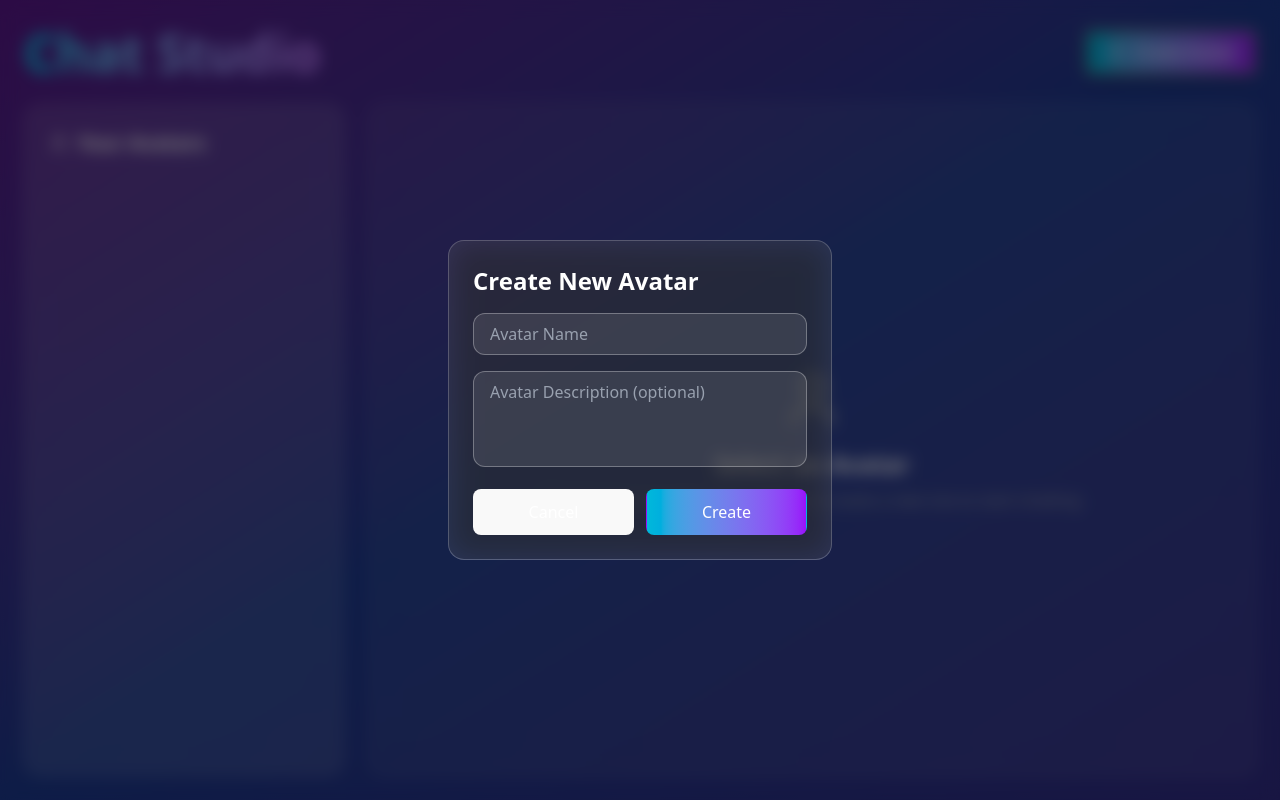
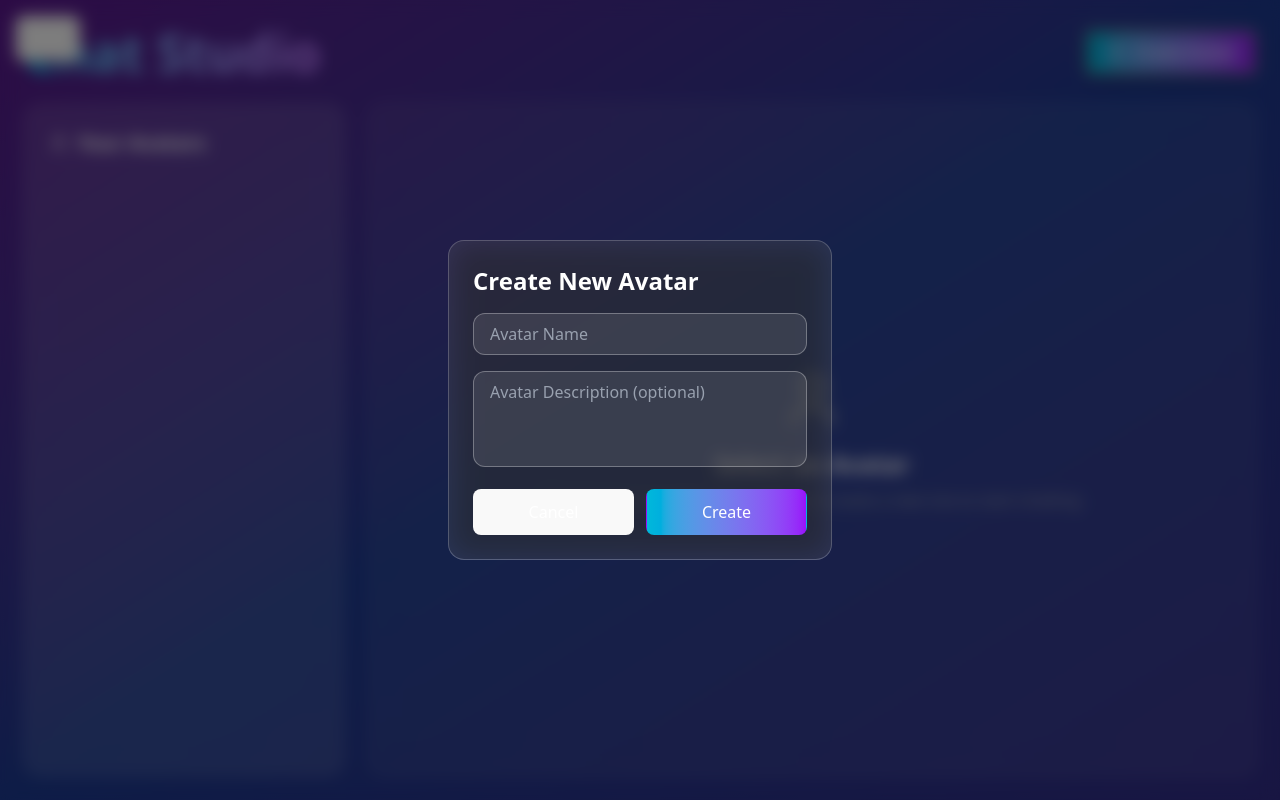
Before and after one commit to efwoods/avatar-chat-app, a React (Vite) app: page / in a window 1280 px wide. Both pictures are taken after a click on the button "Create Avatar". Built offline with nearby package versions, Linux system fonts and the light colour scheme.

Commit message:
added sidebar button

```diff
--- a/src/App.jsx
+++ b/src/App.jsx
@@ -11,7 +11,11 @@ import {
   User,
   MessageCircle,
   Settings,
+  PanelLeftCloseIcon,
+  PanelLeftOpenIcon,
 } from "lucide-react";
+
+import SidebarToggle from "./components/SidebarToggle";
 
 const AvatarChatApp = () => {
   const [avatars, setAvatars] = useState([]);
@@ -25,7 +29,8 @@ const AvatarChatApp = () => {
   const fileInputRef = useRef(null);
   const mediaRecorderRef = useRef(null);
   const chunksRef = useRef([]);
-
+  // Add state for sidebar toggle
+  const [sidebarVisible, setSidebarVisible] = useState(true);
   // Create a new avatar
   const createAvatar = () => {
     if (!newAvatarName.trim()) return;
@@ -220,48 +225,71 @@ const AvatarChatApp = () => {
         </div>
 
         <div className="flex flex-1 overflow-hidden w-full h-full gap-6">
-          {/* Sidebar - Avatar List */}
-          <div className="w-80 bg-white/10 backdrop-blur-lg rounded-2xl p-6 border border-white/20">
-            <h2 className="text-xl font-semibold mb-4 flex items-center gap-2">
-              <User size={20} />
-              Your Avatars
-            </h2>
-            <div className="space-y-3 max-h-96 overflow-y-auto">
-              {avatars.map((avatar) => (
-                <div
-                  key={avatar.id}
-                  className={`p-4 rounded-xl cursor-pointer transition-all duration-300 ${
-                    activeAvatar?.id === avatar.id
-                      ? "bg-gradient-to-r from-cyan-500/30 to-purple-600/30 border border-cyan-400/50"
-                      : "bg-white/5 hover:bg-white/10 border border-transparent"
-                  }`}
-                  onClick={() => setActiveAvatar(avatar)}
-                >
-                  <div className="flex justify-between items-start">
-                    <div className="flex-1">
-                      <h3 className="font-semibold text-lg">{avatar.name}</h3>
-                      <p className="text-sm text-gray-300 mt-1">
-                        {avatar.description || "No description"}
-                      </p>
-                      <div className="flex gap-4 mt-2 text-xs text-gray-400">
-                        <span>{avatar.documents.length} docs</span>
-                        <span>{avatar.images.length} images</span>
-                      </div>
-                    </div>
+          {/* Sidebar toggle button */}
+          <button
+            onClick={() => setSidebarVisible((v) => !v)}
+            className="absolute top-4 left-4 z-50 bg-cyan-500 text-white p-2 rounded-md group transition-all duration-300 ease-in-out"
+          >
+            {/* Icon swap based on state */}
+            {sidebarVisible ? (
+              <PanelLeftCloseIcon className="w-6 h-6" />
+            ) : (
+              <PanelLeftOpenIcon className="w-6 h-6" />
+            )}
+
+            {/* Hover Text */}
+            <span className="absolute left-full top-1/2 -translate-y-1/2 ml-2 bg-black text-white text-sm px-2 py-1 rounded opacity-0 group-hover:opacity-100 transition-opacity whitespace-nowrap">
+              {sidebarVisible ? "Close Sidebar" : "Open Sidebar"}
+            </span>
+          </button>
+
+          {/* Conditionally render sidebar */}
+          {sidebarVisible && (
+            <SidebarToggle
+              avatars={avatars}
+              activeAvatar={activeAvatar}
+              setActiveAvatar={setActiveAvatar}
+              deleteAvatar={deleteAvatar}
+            />
+          )}
+
+          {/* Create Avatar Modal */}
+          {showCreateModal && (
+            <div className="fixed inset-0 bg-black/50 backdrop-blur-sm flex items-center justify-center z-50">
+              <div className="bg-white/10 backdrop-blur-lg border border-white/20 rounded-2xl p-6 w-96">
+                <h2 className="text-2xl font-bold mb-4">Create New Avatar</h2>
+                <div className="space-y-4">
+                  <input
+                    type="text"
+                    value={newAvatarName}
+                    onChange={(e) => setNewAvatarName(e.target.value)}
+                    placeholder="Avatar Name"
+                    className="w-full bg-white/10 border border-white/30 rounded-xl px-4 py-2 text-white placeholder-gray-400 focus:outline-none focus:ring-2 focus:ring-cyan-400"
+                  />
+                  <textarea
+                    value={newAvatarDescription}
+                    onChange={(e) => setNewAvatarDescription(e.target.value)}
+                    placeholder="Avatar Description (optional)"
+                    className="w-full bg-white/10 border border-white/30 rounded-xl px-4 py-2 text-white placeholder-gray-400 focus:outline-none focus:ring-2 focus:ring-cyan-400 h-24 resize-none"
+                  />
+                  <div className="flex gap-3">
                     <button
-                      onClick={(e) => {
-                        e.stopPropagation();
-                        deleteAvatar(avatar.id);
-                      }}
-                      className="text-red-400 hover:text-red-300 p-1 rounded transition-colors"
+                      onClick={() => setShowCreateModal(false)}
+                      className="flex-1 bg-gray-500 hover:bg-gray-600 px-4 py-2 rounded-xl transition-colors"
                     >
-                      <Trash2 size={16} />
+                      Cancel
+                    </button>
+                    <button
+                      onClick={createAvatar}
+                      className="flex-1 bg-gradient-to-r from-cyan-500 to-purple-600 hover:from-cyan-600 hover:to-purple-700 px-4 py-2 rounded-xl transition-all duration-300"
+                    >
+                      Create
                     </button>
                   </div>
                 </div>
-              ))}
+              </div>
             </div>
-          </div>
+          )}
 
           {/* Main Content */}
           <div className="flex-1 flex flex-col">
@@ -421,44 +449,6 @@ const AvatarChatApp = () => {
         </div>
       </div>
 
-      {/* Create Avatar Modal */}
-      {showCreateModal && (
-        <div className="fixed inset-0 bg-black/50 backdrop-blur-sm flex items-center justify-center z-50">
-          <div className="bg-white/10 backdrop-blur-lg border border-white/20 rounded-2xl p-6 w-96">
-            <h2 className="text-2xl font-bold mb-4">Create New Avatar</h2>
-            <div className="space-y-4">
-              <input
-                type="text"
-                value={newAvatarName}
-                onChange={(e) => setNewAvatarName(e.target.value)}
-                placeholder="Avatar Name"
-                className="w-full bg-white/10 border border-white/30 rounded-xl px-4 py-2 text-white placeholder-gray-400 focus:outline-none focus:ring-2 focus:ring-cyan-400"
-              />
-              <textarea
-                value={newAvatarDescription}
-                onChange={(e) => setNewAvatarDescription(e.target.value)}
-                placeholder="Avatar Description (optional)"
-                className="w-full bg-white/10 border border-white/30 rounded-xl px-4 py-2 text-white placeholder-gray-400 focus:outline-none focus:ring-2 focus:ring-cyan-400 h-24 resize-none"
-              />
-              <div className="flex gap-3">
-                <button
-                  onClick={() => setShowCreateModal(false)}
-                  className="flex-1 bg-gray-500 hover:bg-gray-600 px-4 py-2 rounded-xl transition-colors"
-                >
-                  Cancel
-                </button>
-                <button
-                  onClick={createAvatar}
-                  className="flex-1 bg-gradient-to-r from-cyan-500 to-purple-600 hover:from-cyan-600 hover:to-purple-700 px-4 py-2 rounded-xl transition-all duration-300"
-                >
-                  Create
-                </button>
-              </div>
-            </div>
-          </div>
-        </div>
-      )}
-
       {/* Hidden File Input */}
       <input
         ref={fileInputRef}
--- /dev/null
+++ b/src/components/SidebarToggle.jsx
@@ -0,0 +1,53 @@
+import React from "react";
+import { User, Trash2, Sidebar } from "lucide-react";
+
+export default function SidebarToggle({
+  avatars,
+  activeAvatar,
+  setActiveAvatar,
+  deleteAvatar,
+}) {
+  return (
+    <div className="w-80 bg-white/10 backdrop-blur-lg rounded-2xl p-6 border border-white/20 ">
+      <h2 className="text-xl font-semibold mb-4 flex items-center gap-2">
+        <User size={20} />
+        Your Avatars
+      </h2>
+      <div className="space-y-3 max-h-96 overflow-y-auto">
+        {avatars.map((avatar) => (
+          <div
+            key={avatar.id}
+            className={`p-4 rounded-xl cursor-pointer transition-all duration-300 ${
+              activeAvatar?.id === avatar.id
+                ? "bg-gradient-to-r from-cyan-500/30 to-purple-600/30 border border-cyan-400/50"
+                : "bg-white/5 hover:bg-white/10 border border-transparent"
+            }`}
+            onClick={() => setActiveAvatar(avatar)}
+          >
+            <div className="flex justify-between items-start">
+              <div className="flex-1">
+                <h3 className="font-semibold text-lg">{avatar.name}</h3>
+                <p className="text-sm text-gray-300 mt-1">
+                  {avatar.description || "No description"}
+                </p>
+                <div className="flex gap-4 mt-2 text-xs text-gray-400">
+                  <span>{avatar.documents.length} docs</span>
+                  <span>{avatar.images.length} images</span>
+                </div>
+              </div>
+              <button
+                onClick={(e) => {
+                  e.stopPropagation();
+                  deleteAvatar(avatar.id);
+                }}
+                className="text-red-400 hover:text-red-300 p-1 rounded transition-colors"
+              >
+                <Trash2 size={16} />
+              </button>
+            </div>
+          </div>
+        ))}
+      </div>
+    </div>
+  );
+}
```
